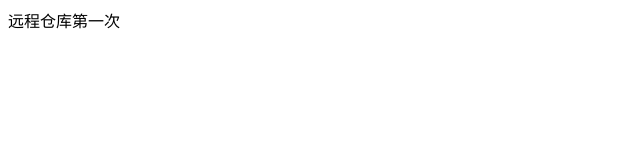
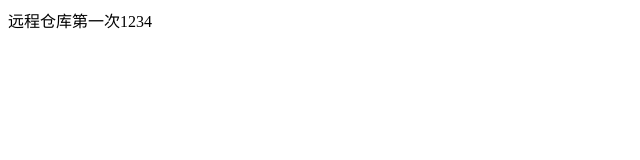
Before and after one commit to xiongfeng8023/git-demo, a plain HTML site: page index.html in a window 1280 px wide. Shown: the full height of the page, 0-640 px from the left. Drawn offline with Linux system fonts and the light colour scheme.

Commit message:
第二次提交

```diff
--- a/index.html
+++ b/index.html
@@ -6,6 +6,6 @@
     <title>Document</title>
 </head>
 <body>
-    <div>远程仓库第一次</div>
+    <div>远程仓库第一次1234</div>
 </body>
 </html>
```
